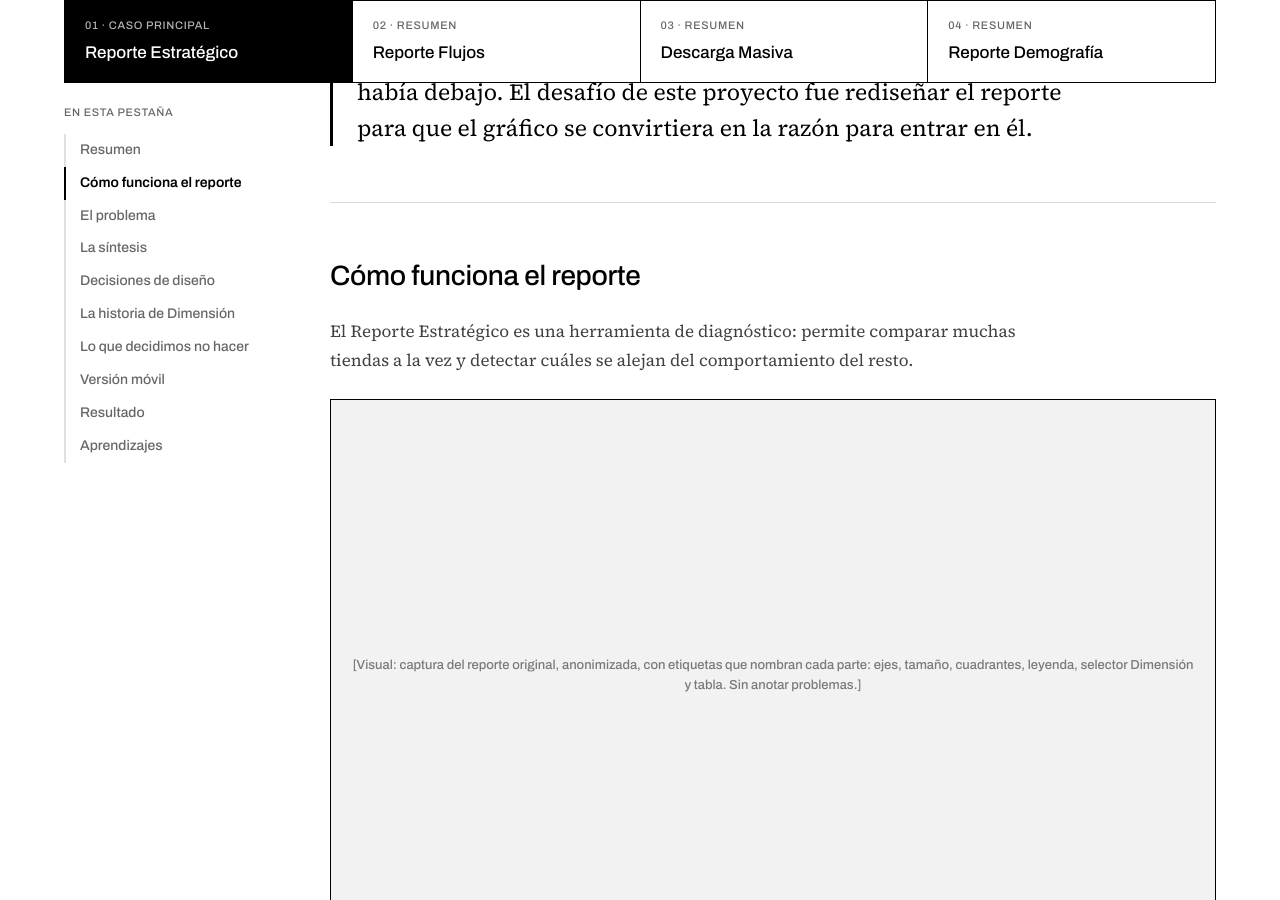
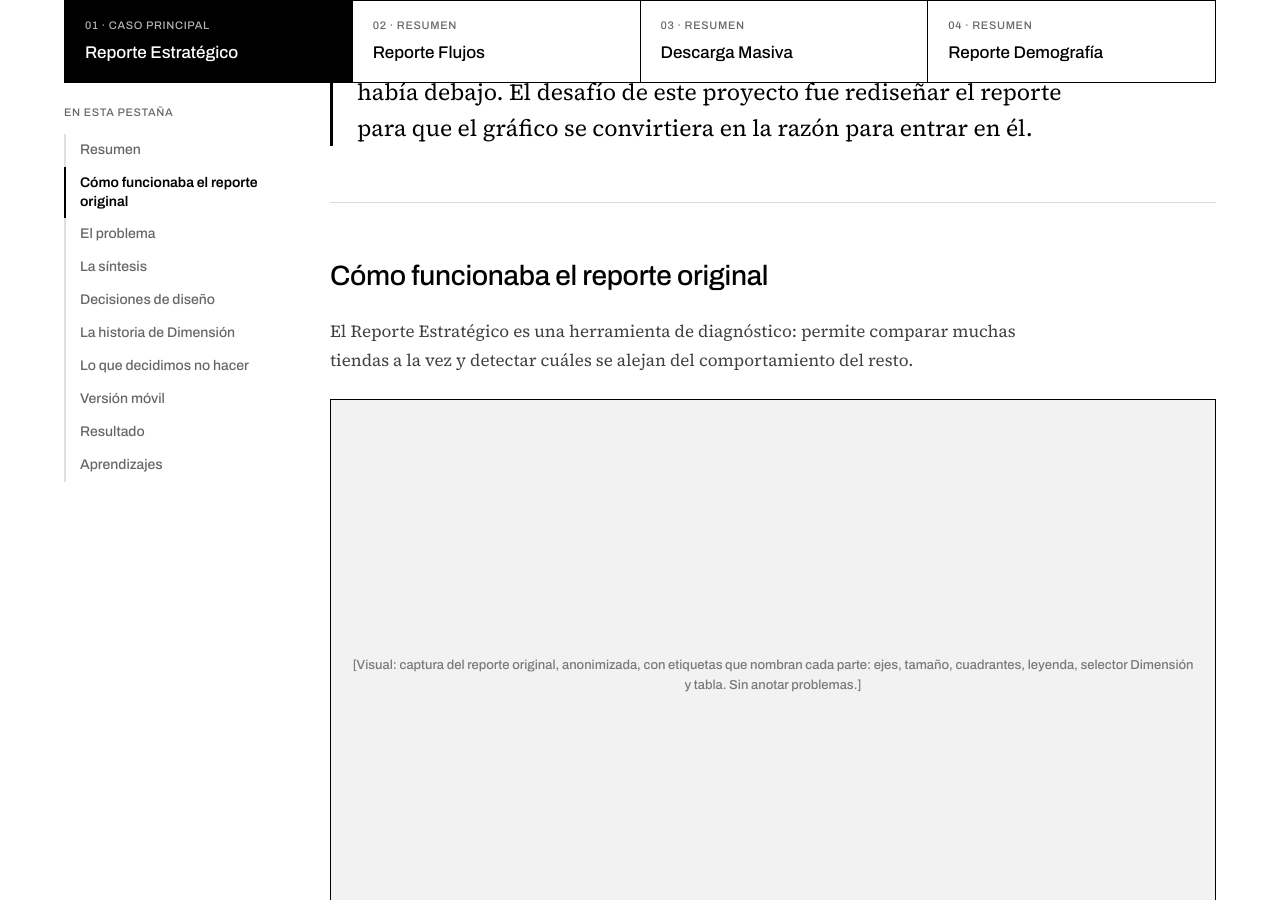
Before and after one commit to cathernandez/cathernandez.github.io, a Jekyll site: the page built from proyectos/plataforma-bi.html, in a window 1280 px wide and 900 px high, scrolled down 3112 px. Built offline with Jekyll 4.4.1, drawn with Linux system fonts in a browser that asks for light colours.

Commit message:
Plataforma BI: «Cómo funcionaba el reporte original» en Estratégico y Flujos
Co-Authored-By: Claude Opus 5.5 <noreply@anthropic.com>
Claude-Session: https://claude.ai/code/session_01UYqgEbCiSSGF4VPAAjuLQ2

```diff
--- a/proyectos/plataforma-bi.html
+++ b/proyectos/plataforma-bi.html
@@ -62,7 +62,7 @@ scripts:
 <div class="pbi-lado">
 <nav aria-label="Secciones del Reporte Estratégico" class="pbi-indice">
 <span class="rotulo">En esta pestaña</span>
-<ol class="pbi-indice__lista"><li><a aria-current="location" class="pbi-indice__enlace" href="#estrategico-resumen">Resumen</a></li><li><a class="pbi-indice__enlace" href="#estrategico-como-funciona">Cómo funciona el reporte</a></li><li><a class="pbi-indice__enlace" href="#estrategico-problema">El problema</a></li><li><a class="pbi-indice__enlace" href="#estrategico-sintesis">La síntesis</a></li><li><a class="pbi-indice__enlace" href="#estrategico-decisiones">Decisiones de diseño</a></li><li><a class="pbi-indice__enlace" href="#estrategico-dimension">La historia de Dimensión</a></li><li><a class="pbi-indice__enlace" href="#estrategico-no-hacer">Lo que decidimos no hacer</a></li><li><a class="pbi-indice__enlace" href="#estrategico-movil">Versión móvil</a></li><li><a class="pbi-indice__enlace" href="#estrategico-resultado">Resultado</a></li><li><a class="pbi-indice__enlace" href="#estrategico-aprendizajes">Aprendizajes</a></li></ol>
+<ol class="pbi-indice__lista"><li><a aria-current="location" class="pbi-indice__enlace" href="#estrategico-resumen">Resumen</a></li><li><a class="pbi-indice__enlace" href="#estrategico-como-funciona">Cómo funcionaba el reporte original</a></li><li><a class="pbi-indice__enlace" href="#estrategico-problema">El problema</a></li><li><a class="pbi-indice__enlace" href="#estrategico-sintesis">La síntesis</a></li><li><a class="pbi-indice__enlace" href="#estrategico-decisiones">Decisiones de diseño</a></li><li><a class="pbi-indice__enlace" href="#estrategico-dimension">La historia de Dimensión</a></li><li><a class="pbi-indice__enlace" href="#estrategico-no-hacer">Lo que decidimos no hacer</a></li><li><a class="pbi-indice__enlace" href="#estrategico-movil">Versión móvil</a></li><li><a class="pbi-indice__enlace" href="#estrategico-resultado">Resultado</a></li><li><a class="pbi-indice__enlace" href="#estrategico-aprendizajes">Aprendizajes</a></li></ol>
 </nav>
 <div style="min-width: 0; display: flex; flex-direction: column; gap: 56px">
 <section aria-labelledby="estrategico-resumen-t" id="estrategico-resumen" style="scroll-margin-top: 110px; display: flex; flex-direction: column; gap: 24px">
@@ -70,7 +70,7 @@ scripts:
 <p class="fs-23" style="margin: 0; font-size: 23px; line-height: 1.55; color: #000; max-width: 760px; border-left: 3px solid #000; padding-left: 24px">El Reporte Estratégico es un módulo compuesto principalmente por un gráfico de dispersión, que permite comparar muchas tiendas a la vez en tres indicadores. Sin embargo, a los usuarios les resultaba muy difícil de configurar y de leer, por lo que no usaban el gráfico: solo descargaban los datos de la tabla de detalle que había debajo. El desafío de este proyecto fue rediseñar el reporte para que el gráfico se convirtiera en la razón para entrar en él.</p>
 </section>
 <section aria-labelledby="estrategico-como-funciona-t" id="estrategico-como-funciona" style="border-top: 1px solid rgba(0,0,0,0.15); padding-top: 56px; scroll-margin-top: 110px; display: flex; flex-direction: column; gap: 24px">
-<h3 class="fs-28" id="estrategico-como-funciona-t" style="margin: 0; font-family: 'Archivo', sans-serif; font-weight: 500; font-size: 28px; line-height: 1.2; letter-spacing: -0.01em">Cómo funciona el reporte</h3>
+<h3 class="fs-28" id="estrategico-como-funciona-t" style="margin: 0; font-family: 'Archivo', sans-serif; font-weight: 500; font-size: 28px; line-height: 1.2; letter-spacing: -0.01em">Cómo funcionaba el reporte original</h3>
 <p style="margin: 0; color: rgba(0,0,0,0.75); line-height: 1.7; font-size: 17px; max-width: 720px">El Reporte Estratégico es una herramienta de diagnóstico: permite comparar muchas tiendas a la vez y detectar cuáles se alejan del comportamiento del resto.</p>
 <div class="pila g-10">
 <div aria-label="Marcador de posición: captura del reporte original, anonimizada, con etiquetas que nombran cada parte: ejes, tamaño, cuadrantes, leyenda, selector Dimensión y tabla. Sin anotar problemas." role="img" style="aspect-ratio: 16 / 10; width: 100%; background: #f2f2f2; border: 1px solid #000; display: flex; align-items: center; justify-content: center; text-align: center; padding: 20px; box-sizing: border-box; color: rgba(0,0,0,0.5); font-family: 'Archivo', sans-serif; font-size: 13px; line-height: 1.5">[Visual: captura del reporte original, anonimizada, con etiquetas que nombran cada parte: ejes, tamaño, cuadrantes, leyenda, selector Dimensión y tabla. Sin anotar problemas.]</div>
@@ -211,13 +211,13 @@ scripts:
 <div style="display: flex; flex-wrap: wrap; align-items: center; gap: 14px"><span class="rotulo rotulo--grande">Resumen · Módulo 2 de 4</span><span style="font-family: 'Archivo', sans-serif; font-weight: 600; font-size: 11px; letter-spacing: 0.06em; text-transform: uppercase; border: 1px solid #000; color: #000; padding: 4px 8px">Diseño validado</span></div>
 <h2 class="fs-44" style="margin: 0; font-family: 'Archivo', sans-serif; font-weight: 500; font-size: 44px; line-height: 1.1; letter-spacing: -0.01em">Reporte Flujos</h2>
 </div>
-<div class="pbi-lado"><nav aria-label="Secciones del Reporte Flujos" class="pbi-indice"><span class="rotulo">En esta pestaña</span><ol class="pbi-indice__lista"><li><a aria-current="location" class="pbi-indice__enlace" href="#flujos-resumen">Resumen</a></li><li><a class="pbi-indice__enlace" href="#flujos-como-funciona">Cómo funciona el reporte</a></li><li><a class="pbi-indice__enlace" href="#flujos-problema">El problema</a></li><li><a class="pbi-indice__enlace" href="#flujos-decisiones">Decisiones clave</a></li><li><a class="pbi-indice__enlace" href="#flujos-movil">Versión móvil</a></li><li><a class="pbi-indice__enlace" href="#flujos-resultado">Resultado</a></li><li><a class="pbi-indice__enlace" href="#flujos-conexion">Conexión con otros módulos</a></li></ol></nav><div style="min-width: 0; display: flex; flex-direction: column; gap: 56px">
+<div class="pbi-lado"><nav aria-label="Secciones del Reporte Flujos" class="pbi-indice"><span class="rotulo">En esta pestaña</span><ol class="pbi-indice__lista"><li><a aria-current="location" class="pbi-indice__enlace" href="#flujos-resumen">Resumen</a></li><li><a class="pbi-indice__enlace" href="#flujos-como-funciona">Cómo funcionaba el reporte original</a></li><li><a class="pbi-indice__enlace" href="#flujos-problema">El problema</a></li><li><a class="pbi-indice__enlace" href="#flujos-decisiones">Decisiones clave</a></li><li><a class="pbi-indice__enlace" href="#flujos-movil">Versión móvil</a></li><li><a class="pbi-indice__enlace" href="#flujos-resultado">Resultado</a></li><li><a class="pbi-indice__enlace" href="#flujos-conexion">Conexión con otros módulos</a></li></ol></nav><div style="min-width: 0; display: flex; flex-direction: column; gap: 56px">
 <section aria-labelledby="flujos-resumen-t" id="flujos-resumen" style="scroll-margin-top: 110px; display: flex; flex-direction: column; gap: 24px">
 <h3 class="fs-28" id="flujos-resumen-t" style="margin: 0; font-family: 'Archivo', sans-serif; font-weight: 500; font-size: 28px; line-height: 1.2; letter-spacing: -0.01em">Resumen</h3>
 <p class="fs-23" style="margin: 0; font-size: 23px; line-height: 1.55; color: #000; max-width: 760px; border-left: 3px solid #000; padding-left: 24px">El Reporte Flujos muestra cómo evoluciona un indicador en el tiempo, por hora, día, semana o mes. El reporte ya había sido migrado a la nueva plataforma, pero en el camino se perdió una función clave: un gráfico que mostraba tres indicadores de una tienda a la vez. Mi trabajo fue recuperar esa función y adaptarla a la nueva plataforma.</p>
 </section>
 <section aria-labelledby="flujos-como-funciona-t" id="flujos-como-funciona" style="border-top: 1px solid rgba(0,0,0,0.15); padding-top: 56px; scroll-margin-top: 110px; display: flex; flex-direction: column; gap: 24px">
-<h3 class="fs-28" id="flujos-como-funciona-t" style="margin: 0; font-family: 'Archivo', sans-serif; font-weight: 500; font-size: 28px; line-height: 1.2; letter-spacing: -0.01em">Cómo funciona el reporte</h3>
+<h3 class="fs-28" id="flujos-como-funciona-t" style="margin: 0; font-family: 'Archivo', sans-serif; font-weight: 500; font-size: 28px; line-height: 1.2; letter-spacing: -0.01em">Cómo funcionaba el reporte original</h3>
 <div style="display: grid; grid-template-columns: minmax(0, 1fr) minmax(0, 1.2fr); gap: 40px; align-items: start">
 <ul style="margin: 0; padding-left: 22px; color: rgba(0,0,0,0.75); line-height: 1.65; font-size: 16px; display: flex; flex-direction: column; gap: 10px"><li>En la versión migrada, un gráfico compara varias tiendas o grupos con un solo indicador.</li><li>Con una sola tienda seleccionada, el gráfico horario muestra ese indicador por período completo, días de semana, fines de semana o días individuales.</li><li>En la plataforma original, además existía un gráfico lineal con Entradas, Tickets y Tasa de Conversión por hora para una tienda.</li></ul>
 <div class="pila g-8"><div aria-label="Marcador de posición: captura del gráfico original de la plataforma antigua, anonimizada (sin nombre de tienda real)" role="img" style="aspect-ratio: 16 / 10; width: 100%; background: #f2f2f2; border: 1px solid #000; display: flex; align-items: center; justify-content: center; text-align: center; padding: 20px; box-sizing: border-box; color: rgba(0,0,0,0.5); font-family: 'Archivo', sans-serif; font-size: 13px; line-height: 1.5">[Visual: captura del gráfico original de la plataforma antigua, anonimizada (sin nombre de tienda real)]</div><span class="pie-imagen">Gráfico original de la plataforma antigua.</span></div>
```
